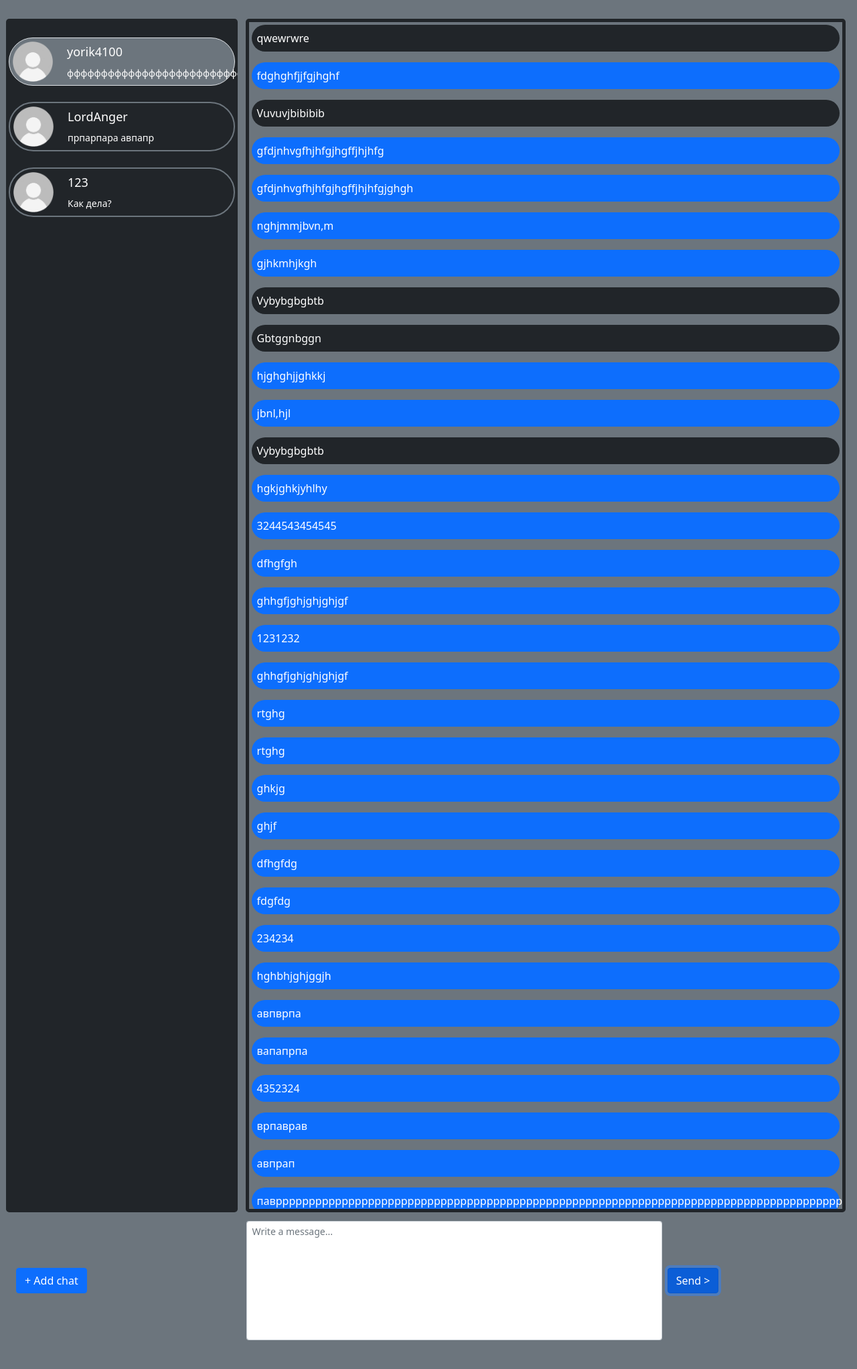
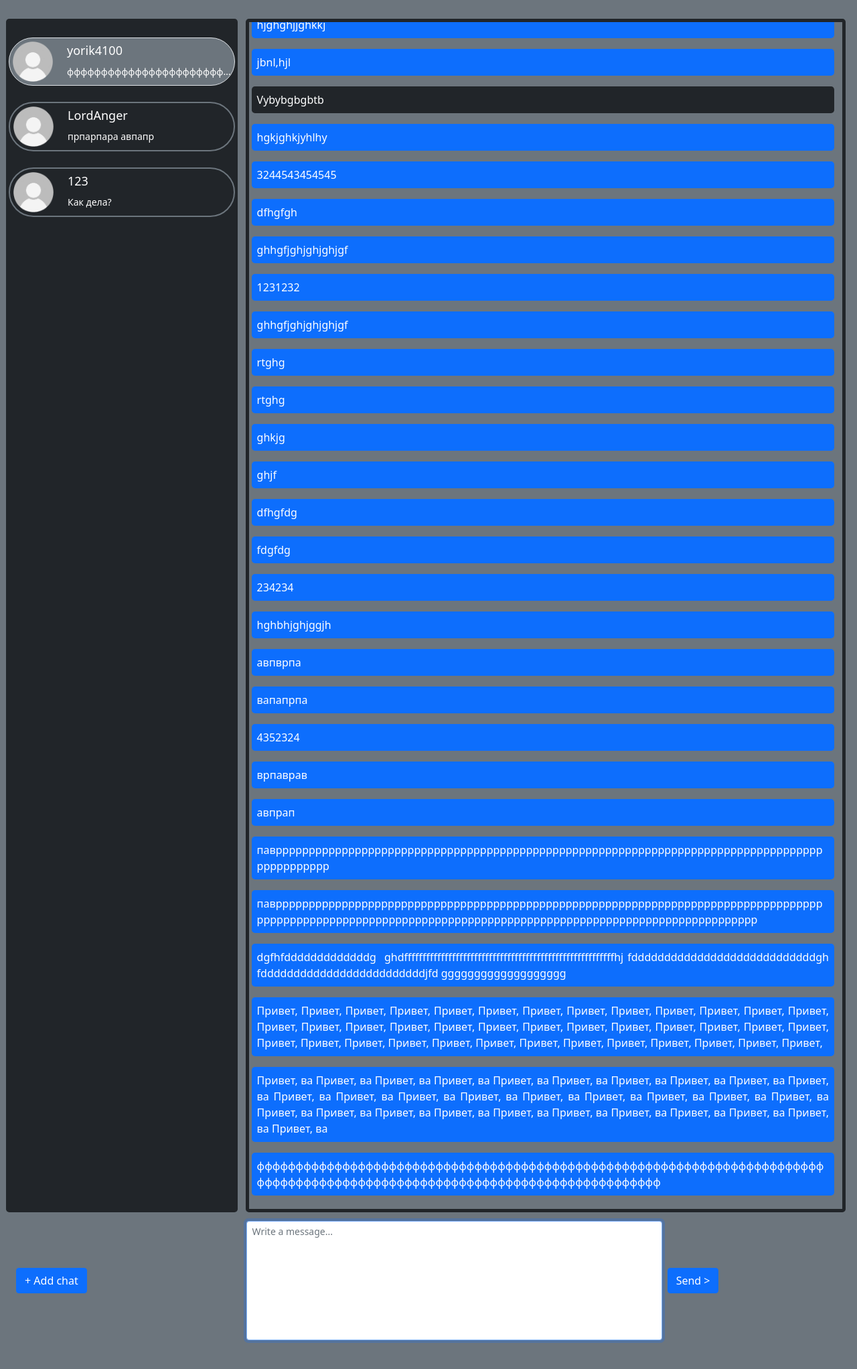
Before and after one commit to yorik410/messenger, a Flask app: page /chats/1 in a window 1280 px wide. Shown: the part 77-2121 px from the top of the page at 67% size. Run offline with Flask 3, Linux system fonts and the light colour scheme; a user stored in the database is signed in; data comes from the database, SQL or seed files in the repository; both versions use the stored data as it was after the commit.

Commit message:
text width is fixed

```diff
--- a/main.py
+++ b/main.py
@@ -124,6 +124,8 @@ def chat(id:int):
     reverse = db_sess.query(Chat).filter(Chat.user_id == chat.contact, Chat.contact == chat.user_id).first()
     reverse = reverse.messages if reverse else []
     messages = list(sorted(forward + reverse, key=lambda x: x.date_time))
+    for i in messages:
+        i.text = i.text.replace("\r\n", "<br>")
     form = SendMessageForm()
     if form.validate_on_submit():
         message_text = form.text.data.strip()
--- a/templates/chat.html
+++ b/templates/chat.html
@@ -3,12 +3,19 @@
 
     {% for mess in messages %}
         {% if mess.chat.user_id == user_id %}
-            <p class="bg-primary p-2 rounded-pill">{{ mess.text }}</p>
+            <p class="bg-primary p-2 rounded-3" style="max-width: 68vw; word-break: break-word;
+                   white-space: pre-wrap;
+                   -moz-white-space: pre-wrap;">{{ mess.text }}</p>
         {% else %}
-            <p class="bg-dark p-2 rounded-pill">{{ mess.text }}</p>
+            <p class="bg-dark p-2 rounded-3" style="max-width: 68vw; word-break: break-word;
+                   white-space: pre-wrap;
+                   -moz-white-space: pre-wrap;">{{ mess.text }}</p>
         {% endif %}
     {% endfor %}
-
+    <div id="bottom"></div>
+    <script>
+        document.getElementById('bottom').scrollIntoView(true);
+    </script>
 {% endblock %}
 
 {% block message %}
@@ -17,10 +24,10 @@
         <table style="width: 100%;">
             <tr>
                 <td class="p-1">
-                    {{ form.text(class="form-control form-control-sm", style="resize:none; height:7vh;", placeholder="Write a message...") }}
+                    {{ form.text(class="form-control form-control-sm", style="resize:none; height:7vh;", placeholder="Write a message...", autofocus=True) }}
                 </td>
                 <td class="p-1">
-                    {{ form.submit(type="submit", class="btn btn-primary", autofocus=True) }}
+                    {{ form.submit(type="submit", class="btn btn-primary") }}
                 </td>
             </tr>
         </table>
--- a/templates/index.html
+++ b/templates/index.html
@@ -24,7 +24,16 @@
                                     </tr>
                                     <tr>
                                         <td>
-                                            <span class="p-1" style="margin-left: 15px; font-size: 14px;">{{ user.last_message }}</span>
+                                            <div class="p-1" style="margin-left: 15px; font-size: 14px;"
+                                                  id="last_mess">{{ user.last_message }}</div>
+                                            <style>
+                                                #last_mess {
+                                                  white-space: nowrap;
+                                                  width: 20vw;
+                                                  overflow: hidden;
+                                                  text-overflow: ellipsis;
+                                                }
+                                            </style>
                                         </td>
                                     </tr>
                                 </table>
@@ -34,7 +43,7 @@
                 </div>
             </td>
             <td>
-                <div class="messages rounded-3 border border-dark border-5 bg-secondary" style="margin-left: 10px">
+                <div class="messages rounded-3 border border-dark border-5 bg-secondary" style="margin-left: 10px" id="autoscroll">
                     {% block chat %}Please, select a chat{% endblock %}
                 </div>
             </td>
```
Also changed, not shown: db/messenger.db.
